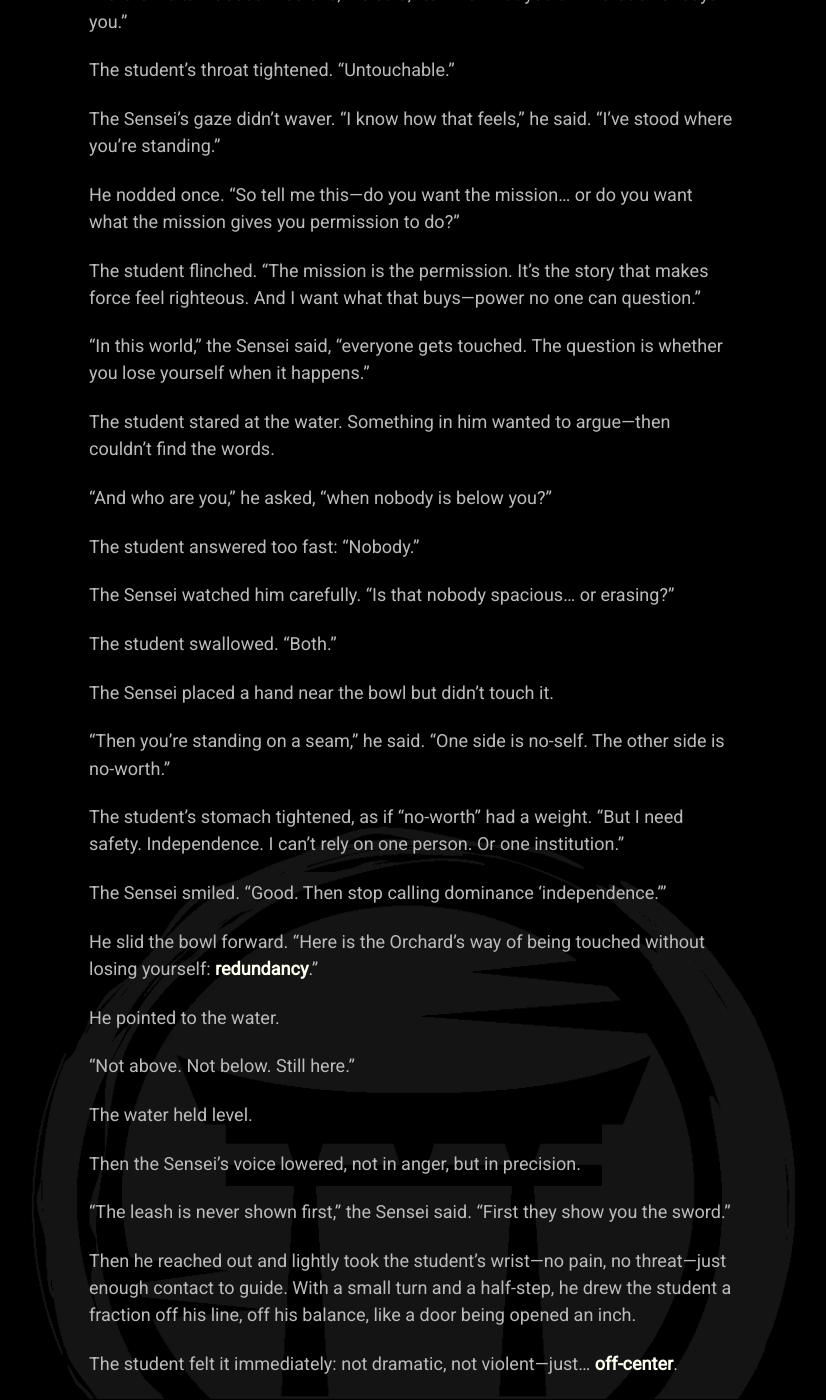
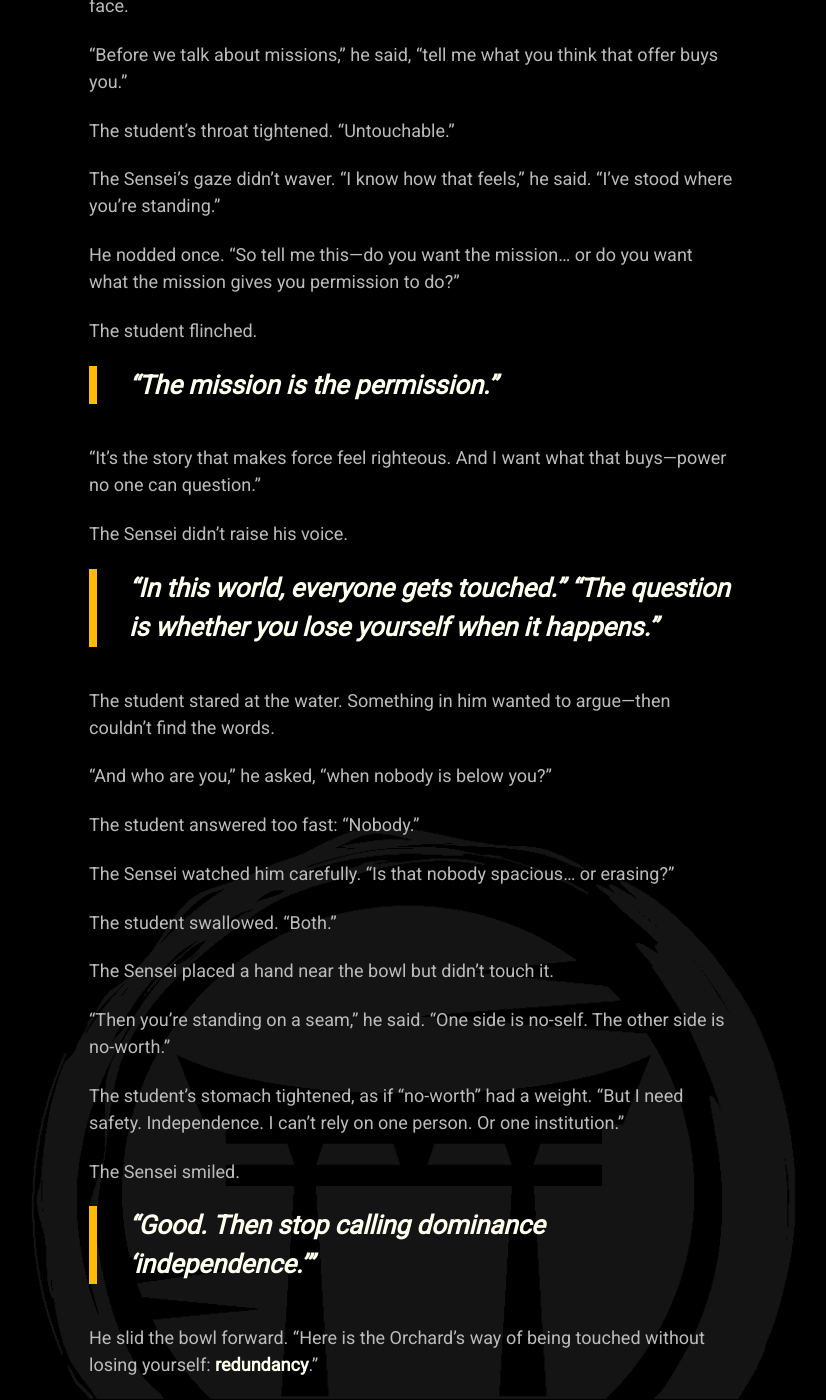
Before and after one commit to mindset-dojo/mindset-dojo.github.io, a Jekyll site: the page built from _insights/2026/kyle-ingersoll/2026-01-02-throne-was-leash.md, in a window 1280 px wide and 1400 px high, scrolled down 1747 px. Shown: the whole window, without its empty margins (229-1055 px from the left). Built offline with Jekyll 4.4.1, drawn with Linux system fonts in a browser that asks for light colours; some web fonts are replaced; some of the changed text lies outside the part shown.

Commit message:
refactor(throne-was-leash): markdown formatting to include pull quotes where it makes sense.

```diff
--- a/_insights/2026/kyle-ingersoll/2026-01-02-throne-was-leash.md
+++ b/_insights/2026/kyle-ingersoll/2026-01-02-throne-was-leash.md
@@ -17,7 +17,7 @@ A student stood at the gate of the Gilded Labyrinth, staring up at the high wall
 
 Above the gate hung a banner:
 
-**“Be useful now. Be safe later.”**
+> **“Be useful now. Be safe later.”**
 
 He’d tried other doors—transfer doors, scholarship doors, doors that only opened if you had the right timing—and could wear the right wiring like a mask. Most were locked. Some demanded a price that felt like a lifetime.
 
@@ -34,7 +34,7 @@ And wrapped around the Tower’s base stood the Iron Palace: the sword that kept
 
 From within its walls came an offer—quiet, absolute:
 
-**“Join us, and you’ll be taken care of.”**
+> **“Join us, and you’ll be taken care of.”**
 
 It sounded like an Orchard grown overnight: a tribe, a floor, a purpose—safety without the slow work of roots.
 
@@ -62,9 +62,16 @@ The Sensei’s gaze didn’t waver. “I know how that feels,” he said. “I
 
 He nodded once. “So tell me this—do you want the mission… or do you want what the mission gives you permission to do?”
 
-The student flinched. “The mission is the permission. It’s the story that makes force feel righteous. And I want what that buys—power no one can question.”
+The student flinched.
 
-“In this world,” the Sensei said, “everyone gets touched. The question is whether you lose yourself when it happens.”
+> **“The mission is the permission.”**
+
+“It’s the story that makes force feel righteous. And I want what that buys—power no one can question.”
+
+The Sensei didn’t raise his voice.
+
+> **“In this world, everyone gets touched.”**
+> **“The question is whether you lose yourself when it happens.”**
 
 The student stared at the water. Something in him wanted to argue—then couldn’t find the words.
 
@@ -83,19 +90,22 @@ The Sensei placed a hand near the bowl but didn’t touch it.
 The student’s stomach tightened, as if “no-worth” had a weight.
 “But I need safety. Independence. I can’t rely on one person. Or one institution.”
 
-The Sensei smiled. “Good. Then stop calling dominance ‘independence.’”
+The Sensei smiled.
+
+> **“Good. Then stop calling dominance ‘independence.’”**
 
 He slid the bowl forward. “Here is the Orchard’s way of being touched without losing yourself: **redundancy**.”
 
 He pointed to the water.
 
-“Not above. Not below. Still here.”
+> **“Not above. Not below. Still here.”**
 
 The water held level.
 
 Then the Sensei’s voice lowered, not in anger, but in precision.
 
-“The leash is never shown first,” the Sensei said. “First they show you the sword.”
+> **“The leash is never shown first.”**
+> **“First they show you the sword.”**
 
 Then he reached out and lightly took the student’s wrist—no pain, no threat—just enough contact to guide. With a small turn and a half-step, he drew the student a fraction off his line, off his balance, like a door being opened an inch.
 
@@ -119,8 +129,10 @@ And for the first time, “nobody” felt a little more like belonging than eras
 
 ## Insight
 
-The Labyrinth doesn’t trap you with locks—it traps you with sunk-cost “yeses” until turning back feels impossible.
+> **The Labyrinth doesn’t trap you with locks—it traps you with sunk-cost “yeses” until turning back feels impossible.**
 
-The Iron Palace is the distorted shortcut: a **synthetic Orchard** that offers tribe, purpose, and a promised floor—fast—if you accept permission as your spine. **But the very pursuit of “untouchable” costs your One Point: your stance, your authorship.**
+The Iron Palace is the distorted shortcut: a **synthetic Orchard** that offers tribe, purpose, and a promised floor—fast—if you accept permission as your spine.
+
+> **But the very pursuit of “untouchable” costs your One Point: your stance, your authorship.**
 
 The real Orchard builds safety slower—redundancy and chosen interdependence—so you don’t need a throne to exist.
```
